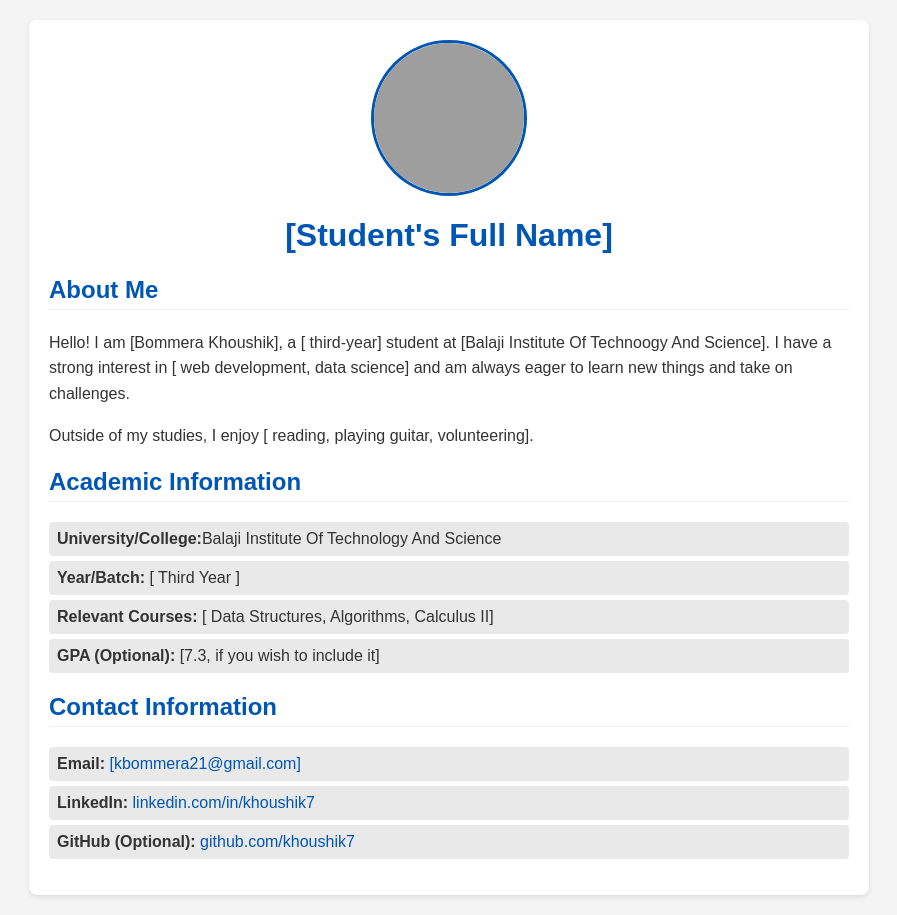
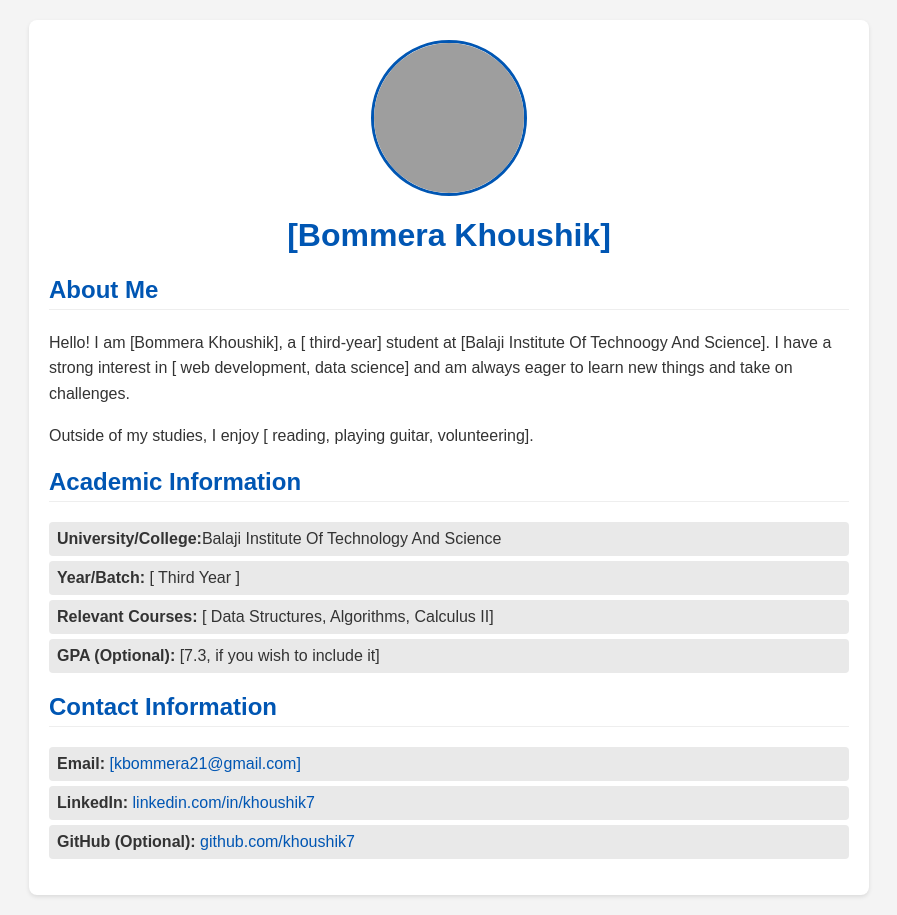
Before and after one commit to khoushik7/profile, a plain HTML site: page index.html in a window 1280 px wide. Shown: the whole page, without its empty margins (191-1088 px from the left). Drawn offline with Linux system fonts and the light colour scheme; grey boxes are pictures that could not be loaded.

Commit message:
Update index.html

```diff
--- a/index.html
+++ b/index.html
@@ -64,7 +64,7 @@
     <div class="container">
         <img src="ram1.jpg" alt="Student Profile Picture" class="profile-pic">
 
-        <h1>[Student's Full Name]</h1>
+        <h1>[Bommera Khoushik]</h1>
 
         <section id="bio">
             <h2>About Me</h2>
```
